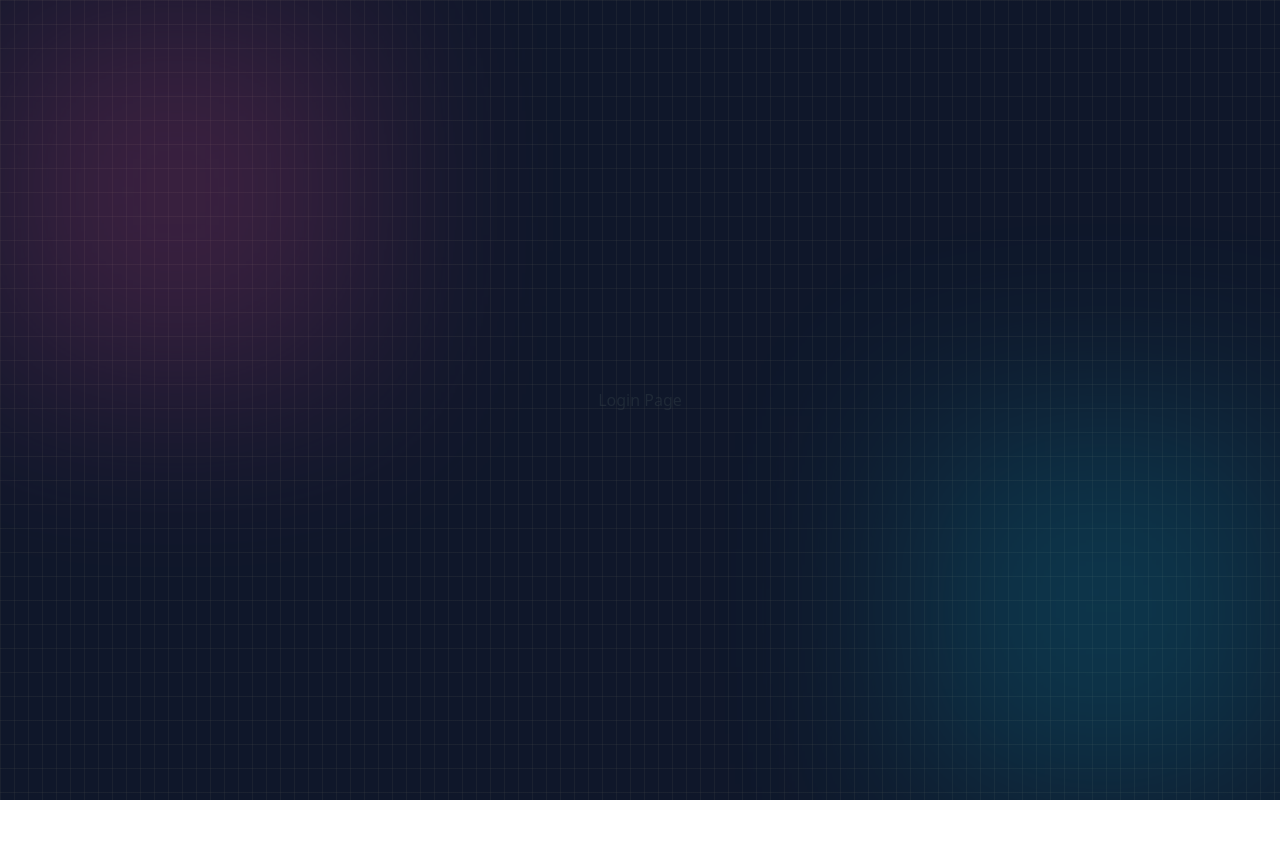
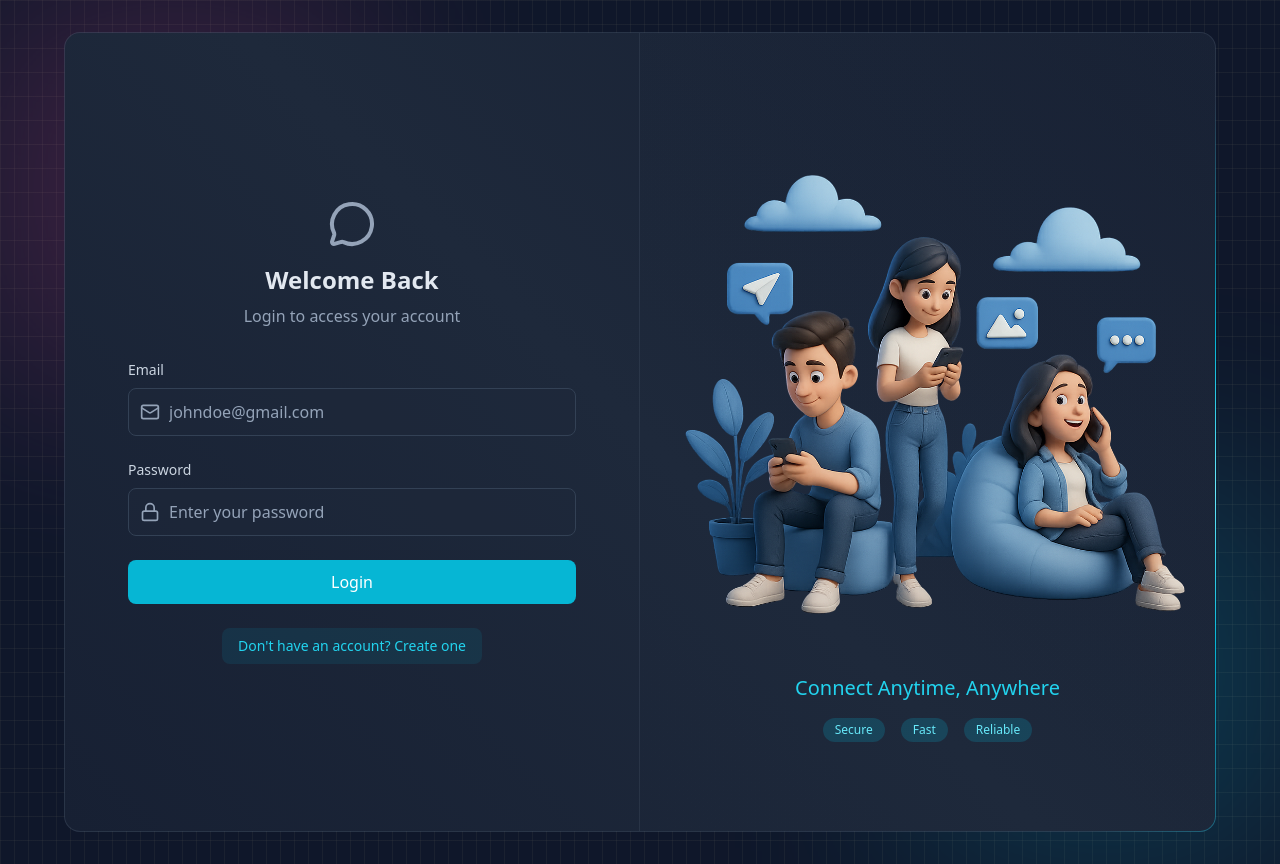
Before and after one commit to Mohamed11Esam/Chatify-App, a React (Vite) app in the folder frontend/: page /login in a window 1280 px wide. Before the commit the page ends 800 px from the top, so only its background shows below. Built offline with nearby package versions, Linux system fonts and the light colour scheme; no server answers.

Commit message:
login and logout implemented frontend

```diff
--- a/frontend/src/pages/ChatPage.jsx
+++ b/frontend/src/pages/ChatPage.jsx
@@ -1,7 +1,13 @@
+import useAuthStore from "../store/useAuthStore.js";
+
 function ChatPage() {
+    const {logout , isLoggingOut} = useAuthStore();
     return (
-        <div className="">
+        <div className="z-10">
             chat page
+            <button onClick={logout} disabled={isLoggingOut}>
+                logout
+            </button>
         </div>
     )
 }
--- a/frontend/src/pages/LoginPage.jsx
+++ b/frontend/src/pages/LoginPage.jsx
@@ -1,9 +1,121 @@
+import { LockIcon, MailIcon, MessageCircleIcon } from "lucide-react";
+import { LoaderIcon } from "react-hot-toast";
+import { Link } from "react-router";
+import BorderAnimatedContainer from "../components/BorderAnimete.jsx";
+import { useState } from "react";
+import useAuthStore from "../store/useAuthStore.js";
+
 function LoginPage() {
-    return (
-        <div>
-            <h1>Login Page</h1>
-        </div>
-    )
+  const [formData, setFormData] = useState({ email: "", password: "" });
+  const { login, isLoggingIn } = useAuthStore();
+
+  const handleSubmit = (e) => {
+    e.preventDefault();
+    login(formData);
+  };
+  return (
+    <div className="w-full flex items-center justify-center p-4 bg-slate-900">
+      <div className="relative w-full max-w-6xl md:h-[800px] h-[650px]">
+        <BorderAnimatedContainer>
+          <div className="w-full flex flex-col md:flex-row">
+            {/* FORM CLOUMN - LEFT SIDE */}
+            <div className="md:w-1/2 p-8 flex items-center justify-center md:border-r border-slate-600/30">
+              <div className="w-full max-w-md">
+                {/* HEADING TEXT */}
+                <div className="text-center mb-8">
+                  <MessageCircleIcon className="w-12 h-12 mx-auto text-slate-400 mb-4" />
+                  <h2 className="text-2xl font-bold text-slate-200 mb-2">
+                    Welcome Back
+                  </h2>
+                  <p className="text-slate-400">Login to access your account</p>
+                </div>
+
+                {/* FORM */}
+                <form onSubmit={handleSubmit} className="space-y-6">
+                  {/* EMAIL INPUT */}
+                  <div>
+                    <label className="auth-input-label">Email</label>
+                    <div className="relative">
+                      <MailIcon className="auth-input-icon" />
+
+                      <input
+                        type="email"
+                        value={formData.email}
+                        onChange={(e) =>
+                          setFormData({ ...formData, email: e.target.value })
+                        }
+                        className="input"
+                        placeholder="johndoe@gmail.com"
+                      />
+                    </div>
+                  </div>
+
+                  {/* PASSWORD INPUT */}
+                  <div>
+                    <label className="auth-input-label">Password</label>
+                    <div className="relative">
+                      <LockIcon className="auth-input-icon" />
+
+                      <input
+                        type="password"
+                        value={formData.password}
+                        onChange={(e) =>
+                          setFormData({ ...formData, password: e.target.value })
+                        }
+                        className="input"
+                        placeholder="Enter your password"
+                      />
+                    </div>
+                  </div>
+
+                  {/* SUBMIT BUTTON */}
+                  <button
+                    className="auth-btn"
+                    type="submit"
+                    disabled={isLoggingIn}
+                  >
+                    {isLoggingIn ? (
+                      <LoaderIcon className="w-full h-5 animate-spin text-center" />
+                    ) : (
+                      "Login"
+                    )}
+                  </button>
+                </form>
+
+                <div className="mt-6 text-center">
+                  <Link to="/signup" className="auth-link">
+                    Don't have an account? Create one
+                  </Link>
+                </div>
+              </div>
+            </div>
+
+            {/* FORM ILLUSTRATION - RIGHT SIDE */}
+            <div className="hidden md:w-1/2 md:flex items-center justify-center p-6 bg-gradient-to-bl from-slate-800/20 to-transparent">
+              <div>
+                <img
+                  src="/login.png"
+                  alt="People using mobile devices"
+                  className="w-full h-auto object-contain"
+                />
+                <div className="mt-6 text-center">
+                  <h3 className="text-xl font-medium text-cyan-400">
+                    Connect Anytime, Anywhere
+                  </h3>
+
+                  <div className="mt-4 flex justify-center gap-4">
+                    <span className="auth-badge">Secure</span>
+                    <span className="auth-badge">Fast</span>
+                    <span className="auth-badge">Reliable</span>
+                  </div>
+                </div>
+              </div>
+            </div>
+          </div>
+        </BorderAnimatedContainer>
+      </div>
+    </div>
+  );
 }
 
-export default LoginPage
+export default LoginPage;
--- a/frontend/src/store/useAuthStore.js
+++ b/frontend/src/store/useAuthStore.js
@@ -1,15 +1,17 @@
 import { create } from "zustand";
-import axiosInstance from './../lib/axios';
+import axiosInstance from "./../lib/axios";
 import toast from "react-hot-toast";
 
 const useAuthStore = create((set) => ({
-    authUser : false,
-    isCheckingAuth:true,
-    isSigningUp:false,
+  authUser: false,
+  isCheckingAuth: true,
+  isSigningUp: false,
+  isLoggingIn: false,
+  isLoggingOut: false,
   signup: async (formData) => {
-        set({isSigningUp:true});
+    set({ isSigningUp: true });
     try {
-            const res = await axiosInstance.post('/auth/signup', formData);
+      const res = await axiosInstance.post("/auth/signup", formData);
       set({ authUser: res.data });
       toast.success("Signup successful");
     } catch (error) {
@@ -20,18 +22,44 @@
       set({ isSigningUp: false });
     }
   },
-    checkAuth: async () =>{
+  login: async (formData) => {
     try {
-            const res = await axiosInstance.get('/auth/check');
+      const res = await axiosInstance.post("/auth/login", formData);
+      set({ authUser: res.data });
+      toast.success("Login successful");
+    } catch (error) {
+      console.log("Error logging in:", error);
+      set({ authUser: null });
+      toast.error("Login failed");
+    }
+    finally {
+      set({ isLoggingIn: false });
+    }
+  },
+  logout: async () => {
+    try {
+      await axiosInstance.post("/auth/logout");
+        set({ authUser: null });
+        toast.success("Logged out successfully");
+    } catch (error) {
+      console.log("Error logging out:", error);
+      toast.error("Logout failed");
+    }
+    finally {
+      set({ isLoggingOut: false });
+    }
+  },
+  checkAuth: async () => {
+    try {
+      const res = await axiosInstance.get("/auth/check");
       set({ authUser: res.data });
     } catch (error) {
       console.log("Error checking auth:", error);
       set({ authUser: null });
+    } finally {
+      set({ isCheckingAuth: false });
     }
-        finally{
-            set({isCheckingAuth:false})
-        }
-    }
+  },
 }));
 
 export default useAuthStore;
```
Lines whose indentation alone changed are shown as unchanged.
